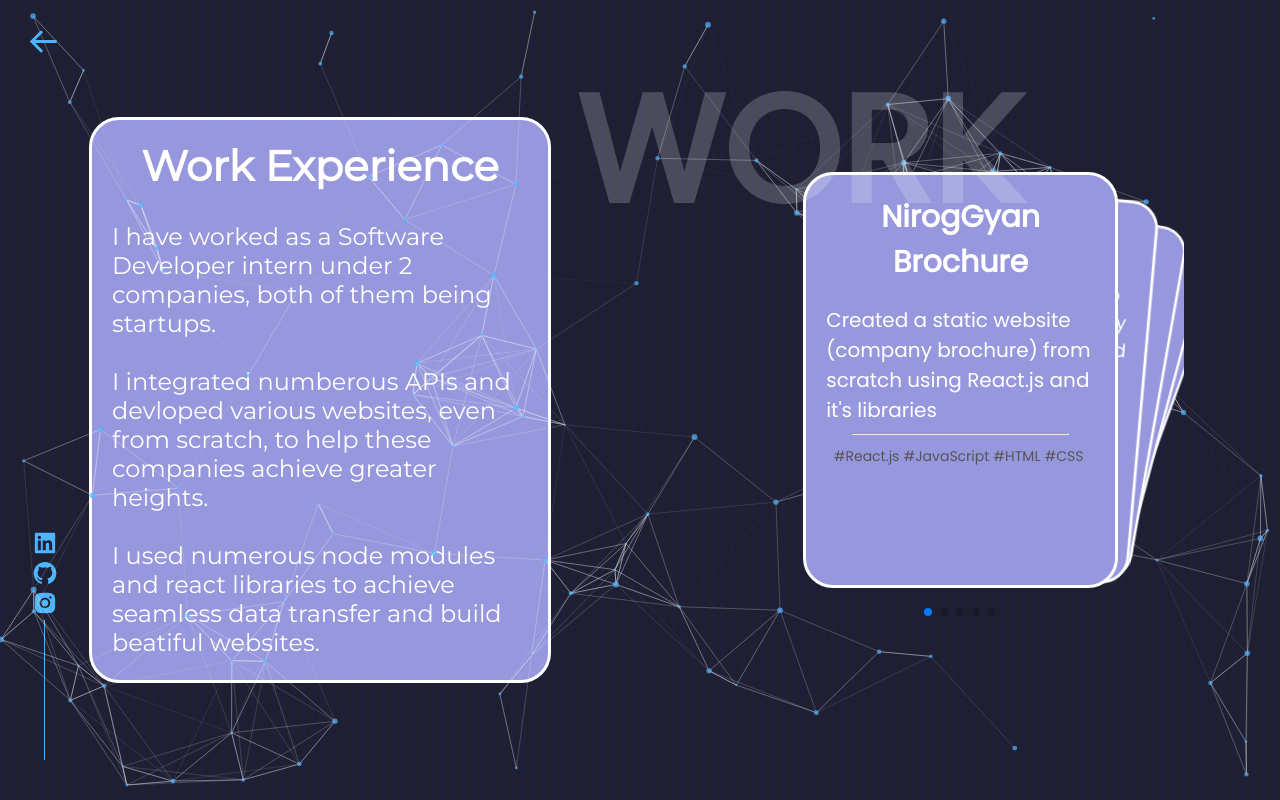
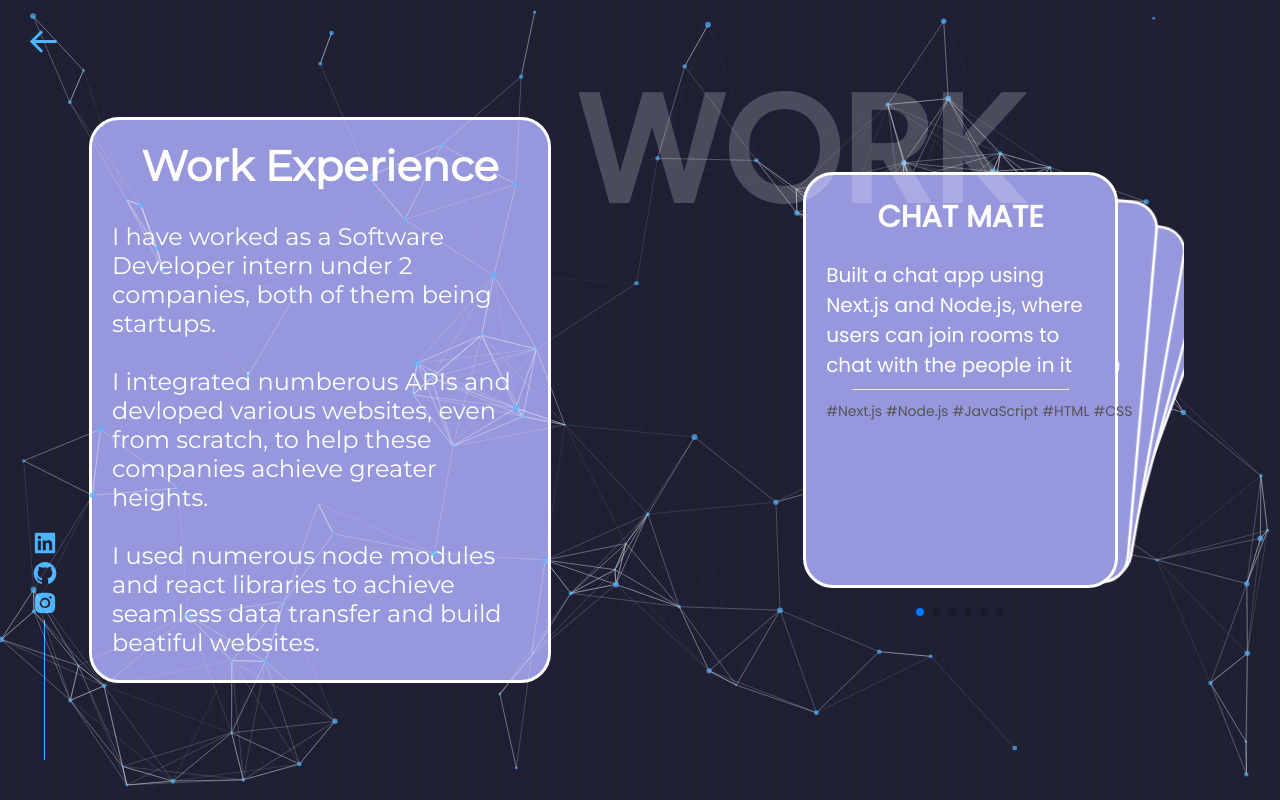
Before and after one commit to prnvyellayi/portfoliofe, a React (Create React App) app: page /experience in a window 1280 px wide. Built offline with nearby package versions, Linux system fonts and the light colour scheme.

Commit message:
chat app

```diff
--- a/src/routes/experience.jsx
+++ b/src/routes/experience.jsx
@@ -41,6 +41,13 @@ const Experience = () => {
   };
 
   const projects = [
+    {
+      title: "CHAT MATE",
+      content:
+        "Built a chat app using Next.js and Node.js, where users can join rooms to chat with the people in it ",
+      link: "https://prnvyellayi-chatmate.vercel.app/",
+      hash: ["#Next.js", "#Node.js", "#JavaScript", "#HTML", "#CSS"],
+    },
     {
       title: "NirogGyan Brochure",
       content:
```
